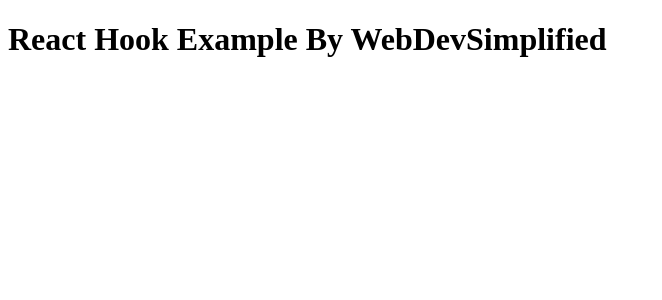
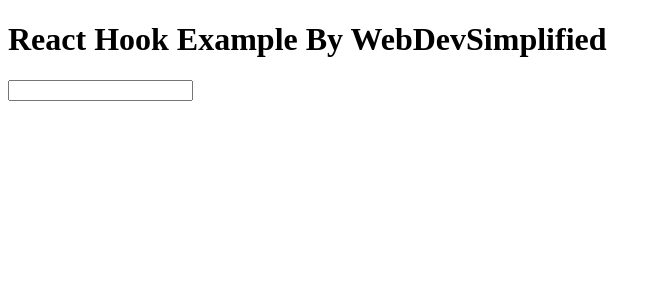
Before and after one commit to Ranjeet-vishwakarma-8081/Reacth_Hooks_With_Standard_Exaple, a React (Create React App) app: page / in a window 1280 px wide. Shown: the top 300 px of the page, without its empty margins (0-662 px from the left). Built offline with nearby package versions, Linux system fonts and the light colour scheme.

Commit message:
UseLocalStorage file is Added

```diff
--- a/src/App.js
+++ b/src/App.js
@@ -15,6 +15,10 @@
 // import UseDebugValue from "./component/UseDebugValue.tsx";
 // import UseImperativeHandle from "./component/UseImperativeHandle.tsx";
 // import UseId from "./component/UseId.tsx";
+
+// Custom_Hook
+
+import UseLocalStorage from "./custom_Component/useLocalStorage.tsx";
 
 const App = () => {
   return (
@@ -38,6 +42,10 @@
       {/* <UseDebugValue /> */}
       {/* <UseImperativeHandle /> */}
       {/* <UseId /> */}
+
+      {/* Custom Hook */}
+
+      <UseLocalStorage/>
     </>
   );
 };
--- /dev/null
+++ b/src/custom_Component/CustomUseLocalStorage.js
@@ -0,0 +1,21 @@
+import { useEffect, useState } from "react";
+
+function getSavedValue(key, initialValue) {
+  const savedValue = window.localStorage.getItem(key);
+
+  if (savedValue !== null) {
+    return JSON.parse(savedValue);
+  }
+  return initialValue;
+}
+
+// Custom Hook to save and retrieve state from local storage
+export default function CustomUseLocalStorageHook(key, initialValue) {
+  const [value, setValue] = useState(() => {
+    return getSavedValue(key, initialValue);
+  });
+
+  useEffect(() => localStorage.setItem(key, JSON.stringify(value)));
+
+  return [value, setValue];
+}
--- /dev/null
+++ b/src/custom_Component/useLocalStorage.tsx
@@ -0,0 +1,15 @@
+import React from "react";
+import CustomUseLocalStorage from "./CustomUseLocalStorage.js";
+
+export default function useLocalStorage() {
+  const [name, setName] = CustomUseLocalStorage("name", "");
+
+  const handleChange = (e) => {
+    setName(e.target.value);
+  };
+  return (
+    <>
+      <input type="text" value={name} onChange={handleChange} />
+    </>
+  );
+}
```
